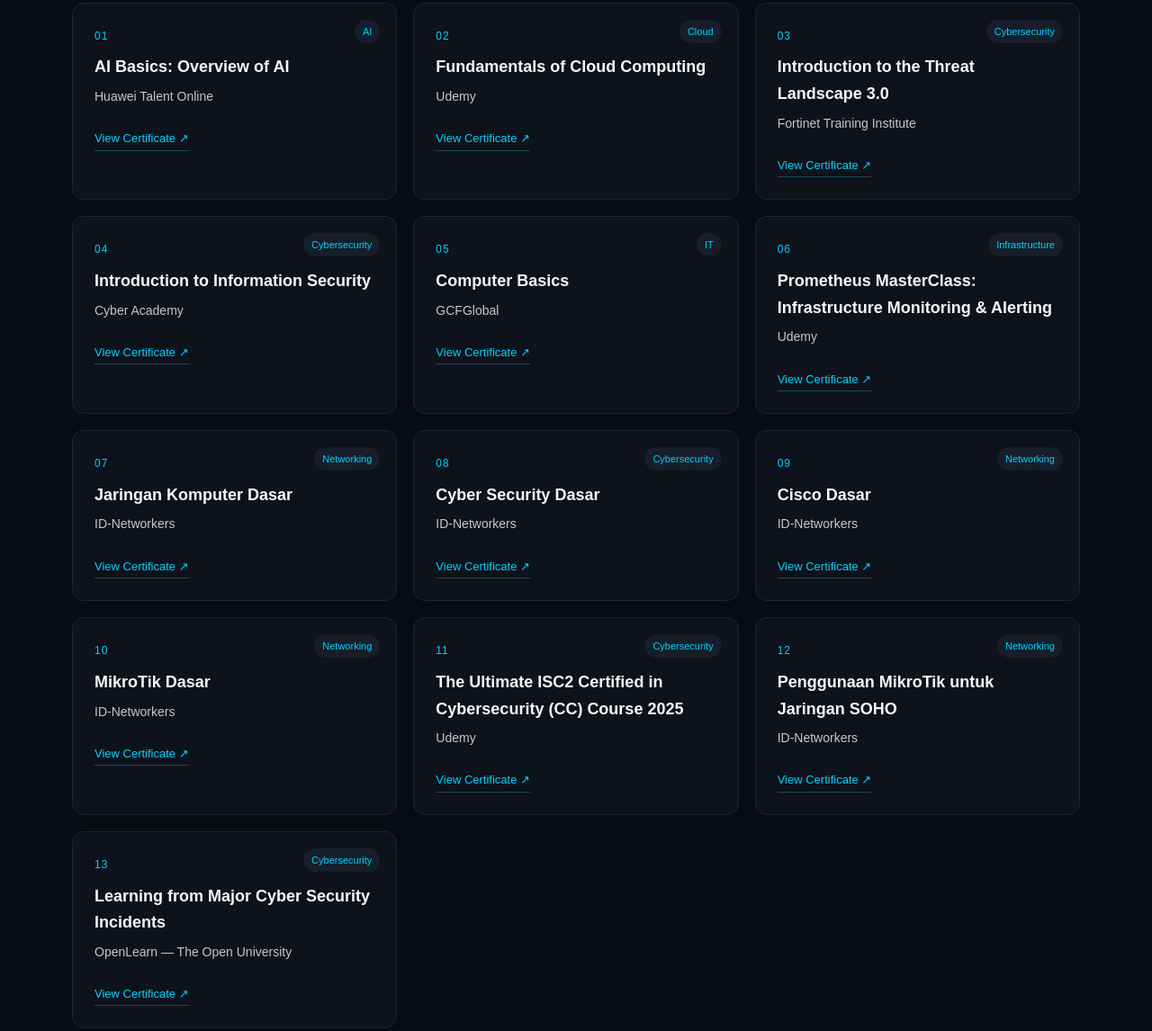
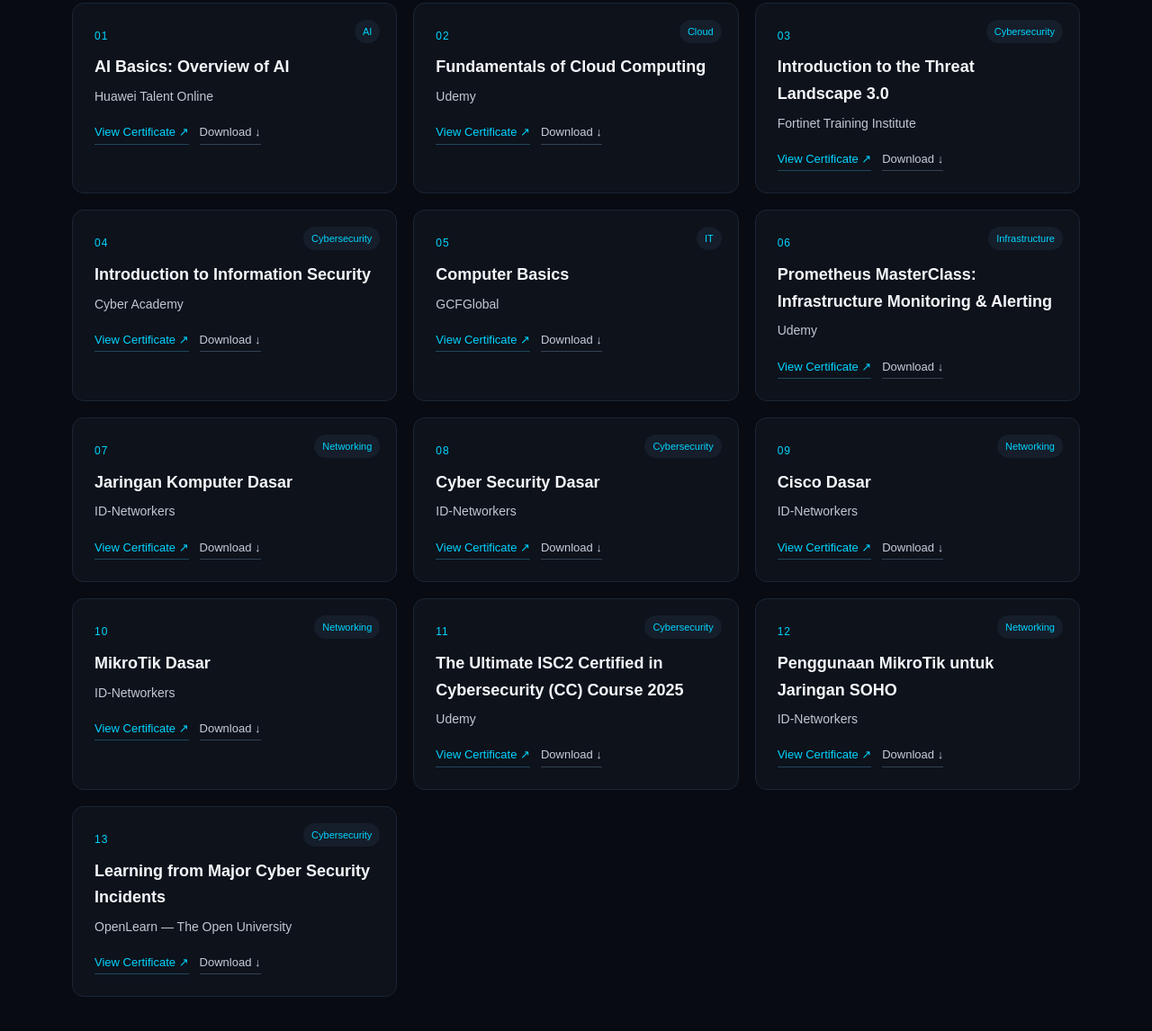
Before and after one commit to AllexxaID/allexxa.my.id, a plain HTML site: page index.html in a window 1280 px wide. Shown: the part 3124-4270 px from the top of the page at 90% size. Drawn offline with Linux system fonts and the light colour scheme.

Commit message:
Enhance certificate links and project details
Added download links for certificates and updated project descriptions.

```diff
--- a/index.html
+++ b/index.html
@@ -13,7 +13,11 @@
 nav{position:fixed;top:0;left:0;width:100%;z-index:10;background:rgba(8,11,18,.88);backdrop-filter:blur(12px);border-bottom:1px solid #1d2633}.nav{height:70px;display:flex;align-items:center;justify-content:space-between}.logo{font-weight:800;font-size:21px}.logo b{color:#00d4ff}.links{display:flex;gap:20px;list-style:none}.links a{color:#aeb7c5;font-size:14px}.links a:hover{color:#00d4ff}
 .hero{min-height:100vh;display:flex;align-items:center;padding-top:70px}.hero-inner{max-width:850px}.eyebrow{display:inline-block;border:1px solid #263243;background:#0d131d;color:#00d4ff;border-radius:999px;padding:7px 13px;font-size:13px;margin-bottom:22px}h1{font-size:clamp(44px,8vw,80px);line-height:1.04;margin-bottom:20px}h1 span{color:#00d4ff}.lead{font-size:19px;color:#9da6b5;max-width:760px;margin-bottom:28px}.actions{display:flex;gap:12px;flex-wrap:wrap}.btn{padding:12px 19px;border-radius:8px;border:1px solid #2a3443;display:inline-block}.primary{background:#00d4ff;color:#061018;border-color:#00d4ff;font-weight:700}.btn:hover{border-color:#00d4ff;color:#00d4ff}.primary:hover{color:#061018;transform:translateY(-2px)}
 section{padding:95px 0;border-top:1px solid #161e29}.kicker{color:#00d4ff;letter-spacing:2px;font-size:12px;text-transform:uppercase}h2{font-size:38px;margin:7px 0}.section-desc{color:#8993a3;margin-bottom:35px}.grid{display:grid;gap:18px}.about{grid-template-columns:1fr 1fr}.box,.card{background:#0d121b;border:1px solid #1b2634;border-radius:13px;padding:24px}.muted{color:#aab3c0}.info{display:grid;gap:14px}.info div{padding:15px;border:1px solid #1b2634;border-radius:10px;background:#0b1018}.info strong{display:block;color:#00d4ff}
-.skills{grid-template-columns:repeat(3,1fr)}.card{transition:.25s}.card:hover{transform:translateY(-4px);border-color:#00d4ff}.card h3{margin:7px 0 6px;font-size:18px}.card p{color:#8f99a8;font-size:14px}.projects{grid-template-columns:repeat(2,1fr)}.num{font-size:12px;color:#00d4ff;letter-spacing:1px;margin-bottom:10px}.tags{display:flex;gap:7px;flex-wrap:wrap;margin-top:14px}.pill,.tag{display:inline-block;border-radius:999px;background:#151e2a;color:#aeb8c6;padding:4px 9px;font-size:11px}.certs{grid-template-columns:repeat(3,1fr)}.cert{position:relative;padding-top:27px}.cert .pill{position:absolute;right:18px;top:18px;color:#00d4ff}.issuer{margin-bottom:17px!important;color:#c1c8d3!important}.view{display:inline-block;margin-top:7px;color:#00d4ff;font-size:13px;border-bottom:1px solid #21465a;padding-bottom:2px}
+.skills{grid-template-columns:repeat(3,1fr)}.card{transition:.25s}.card:hover{transform:translateY(-4px);border-color:#00d4ff}.card h3{margin:7px 0 6px;font-size:18px}.card p{color:#8f99a8;font-size:14px}.projects{grid-template-columns:repeat(2,1fr)}.num{font-size:12px;color:#00d4ff;letter-spacing:1px;margin-bottom:10px}.tags{display:flex;gap:7px;flex-wrap:wrap;margin-top:14px}.pill,.tag{display:inline-block;border-radius:999px;background:#151e2a;color:#aeb8c6;padding:4px 9px;font-size:11px}.certs{grid-template-columns:repeat(3,1fr)}.cert{position:relative;padding-top:27px}.cert .pill{position:absolute;right:18px;top:18px;color:#00d4ff}.issuer{margin-bottom:17px!important;color:#c1c8d3!important}
+.cert-actions{display:flex;gap:12px;align-items:center;flex-wrap:wrap;margin-top:8px}
+.download{display:inline-block;color:#c5ceda;font-size:13px;border-bottom:1px solid #344252;padding-bottom:2px}
+.download:hover{color:#00d4ff;border-color:#00d4ff}
+.view{display:inline-block;margin-top:0;color:#00d4ff;font-size:13px;border-bottom:1px solid #21465a;padding-bottom:2px}
 .timeline{border-left:2px solid #1d2b3a;padding-left:24px}.timeline-item{position:relative;margin-bottom:30px}.timeline-item:before{content:"";position:absolute;width:9px;height:9px;border-radius:50%;background:#00d4ff;left:-30px;top:8px}.timeline-item small{color:#00d4ff}.timeline-item h3{margin:4px 0}.timeline-item p{color:#929baa}
 .contact{text-align:center;padding:48px 20px}footer{padding:28px 0;text-align:center;border-top:1px solid #161e29;color:#687384;font-size:13px}
 @media(max-width:780px){.links{display:none}.about,.skills,.projects,.certs{grid-template-columns:1fr}section{padding:75px 0}h2{font-size:32px}}
@@ -47,8 +51,7 @@
 <div class="grid projects">
 <div class="card"><div class="num">PROJECT 01</div><h3>MikroTik Network Lab</h3><p>Project pembelajaran jaringan menggunakan MikroTik dengan konfigurasi DHCP, Firewall, NAT, Routing dan VPN.</p><div class="tags"><span class="tag">MikroTik</span><span class="tag">Networking</span><span class="tag">Firewall</span></div></div>
 <div class="card"><div class="num">PROJECT 02</div><h3>Proxmox Server Lab</h3><p>Lab virtualisasi menggunakan Proxmox VE untuk menjalankan berbagai virtual machine Linux dan server.</p><div class="tags"><span class="tag">Proxmox</span><span class="tag">Linux</span><span class="tag">Virtualization</span></div></div>
-<div class="card"><div class="num">PROJECT 03</div><h3>NyamYuk</h3><p>Project brand makanan dan pengembangan sistem digital untuk mendukung operasional serta penjualan.</p><div class="tags"><span class="tag">Business</span><span class="tag">Web</span><span class="tag">Application</span></div></div>
-<div class="card"><div class="num">PROJECT 04</div><h3>IT Support Lab</h3><p>Dokumentasi troubleshooting komputer, instalasi sistem operasi, printer, jaringan LAN dan maintenance.</p><div class="tags"><span class="tag">IT Support</span><span class="tag">Hardware</span><span class="tag">Troubleshooting</span></div></div>
+<div class="card"><div class="num">PROJECT 03</div><h3>IT Support Lab</h3><p>Dokumentasi troubleshooting komputer, instalasi sistem operasi, printer, jaringan LAN dan maintenance.</p><div class="tags"><span class="tag">IT Support</span><span class="tag">Hardware</span><span class="tag">Troubleshooting</span></div></div>
 </div></div></section>
 
 <section id="certifications"><div class="container"><span class="kicker">04 — Certifications & Training</span><h2>13 Certifications & Training</h2><p class="section-desc">Klik <b>View Certificate</b> untuk membuka dokumen sertifikat asli.</p>
@@ -58,7 +61,7 @@
       <span class="pill">AI</span>
       <h3>AI Basics: Overview of AI</h3>
       <p class="issuer">Huawei Talent Online</p>
-      <a class="view" href="certificates/AI Basics - Overview of AI (Huawei).pdf" target="_blank" rel="noopener">View Certificate ↗</a>
+      <div class="cert-actions"><a class="view" href="certificates/AI Basics - Overview of AI (Huawei).pdf" target="_blank" rel="noopener">View Certificate ↗</a><a class="download" href="certificates/AI Basics - Overview of AI (Huawei).pdf" download>Download ↓</a></div>
     </article>
 
     <article class="card cert">
@@ -66,7 +69,7 @@
       <span class="pill">Cloud</span>
       <h3>Fundamentals of Cloud Computing</h3>
       <p class="issuer">Udemy</p>
-      <a class="view" href="certificates/Fundamentals of Cloud Computing (Udemy).pdf" target="_blank" rel="noopener">View Certificate ↗</a>
+      <div class="cert-actions"><a class="view" href="certificates/Fundamentals of Cloud Computing (Udemy).pdf" target="_blank" rel="noopener">View Certificate ↗</a><a class="download" href="certificates/Fundamentals of Cloud Computing (Udemy).pdf" download>Download ↓</a></div>
     </article>
 
     <article class="card cert">
@@ -74,7 +77,7 @@
       <span class="pill">Cybersecurity</span>
       <h3>Introduction to the Threat Landscape 3.0</h3>
       <p class="issuer">Fortinet Training Institute</p>
-      <a class="view" href="certificates/Introduction to the Threat Landscape 3.0 (Fortinet).pdf" target="_blank" rel="noopener">View Certificate ↗</a>
+      <div class="cert-actions"><a class="view" href="certificates/Introduction to the Threat Landscape 3.0 (Fortinet).pdf" target="_blank" rel="noopener">View Certificate ↗</a><a class="download" href="certificates/Introduction to the Threat Landscape 3.0 (Fortinet).pdf" download>Download ↓</a></div>
     </article>
 
     <article class="card cert">
@@ -82,7 +85,7 @@
       <span class="pill">Cybersecurity</span>
       <h3>Introduction to Information Security</h3>
       <p class="issuer">Cyber Academy</p>
-      <a class="view" href="certificates/Introduction to Information Security.pdf" target="_blank" rel="noopener">View Certificate ↗</a>
+      <div class="cert-actions"><a class="view" href="certificates/Introduction to Information Security.pdf" target="_blank" rel="noopener">View Certificate ↗</a><a class="download" href="certificates/Introduction to Information Security.pdf" download>Download ↓</a></div>
     </article>
 
     <article class="card cert">
@@ -90,7 +93,7 @@
       <span class="pill">IT</span>
       <h3>Computer Basics</h3>
       <p class="issuer">GCFGlobal</p>
-      <a class="view" href="certificates/Computer Basics (GCFGlobal).pdf" target="_blank" rel="noopener">View Certificate ↗</a>
+      <div class="cert-actions"><a class="view" href="certificates/Computer Basics (GCFGlobal).pdf" target="_blank" rel="noopener">View Certificate ↗</a><a class="download" href="certificates/Computer Basics (GCFGlobal).pdf" download>Download ↓</a></div>
     </article>
 
     <article class="card cert">
@@ -98,7 +101,7 @@
       <span class="pill">Infrastructure</span>
       <h3>Prometheus MasterClass: Infrastructure Monitoring &amp; Alerting</h3>
       <p class="issuer">Udemy</p>
-      <a class="view" href="certificates/Prometheus MasterClass - Infrastructure Monitoring &amp; Alerting.pdf" target="_blank" rel="noopener">View Certificate ↗</a>
+      <div class="cert-actions"><a class="view" href="certificates/Prometheus MasterClass - Infrastructure Monitoring &amp; Alerting.pdf" target="_blank" rel="noopener">View Certificate ↗</a><a class="download" href="certificates/Prometheus MasterClass - Infrastructure Monitoring &amp; Alerting.pdf" download>Download ↓</a></div>
     </article>
 
     <article class="card cert">
@@ -106,7 +109,7 @@
       <span class="pill">Networking</span>
       <h3>Jaringan Komputer Dasar</h3>
       <p class="issuer">ID-Networkers</p>
-      <a class="view" href="certificates/Jaringan Komputer Dasar (ID-Networkers).pdf" target="_blank" rel="noopener">View Certificate ↗</a>
+      <div class="cert-actions"><a class="view" href="certificates/Jaringan Komputer Dasar (ID-Networkers).pdf" target="_blank" rel="noopener">View Certificate ↗</a><a class="download" href="certificates/Jaringan Komputer Dasar (ID-Networkers).pdf" download>Download ↓</a></div>
     </article>
 
     <article class="card cert">
@@ -114,7 +117,7 @@
       <span class="pill">Cybersecurity</span>
       <h3>Cyber Security Dasar</h3>
       <p class="issuer">ID-Networkers</p>
-      <a class="view" href="certificates/Cyber Security Dasar (ID-Networkers).pdf" target="_blank" rel="noopener">View Certificate ↗</a>
+      <div class="cert-actions"><a class="view" href="certificates/Cyber Security Dasar (ID-Networkers).pdf" target="_blank" rel="noopener">View Certificate ↗</a><a class="download" href="certificates/Cyber Security Dasar (ID-Networkers).pdf" download>Download ↓</a></div>
     </article>
 
     <article class="card cert">
@@ -122,7 +125,7 @@
       <span class="pill">Networking</span>
       <h3>Cisco Dasar</h3>
       <p class="issuer">ID-Networkers</p>
-      <a class="view" href="certificates/Cisco Dasar (ID-Networkers).pdf" target="_blank" rel="noopener">View Certificate ↗</a>
+      <div class="cert-actions"><a class="view" href="certificates/Cisco Dasar (ID-Networkers).pdf" target="_blank" rel="noopener">View Certificate ↗</a><a class="download" href="certificates/Cisco Dasar (ID-Networkers).pdf" download>Download ↓</a></div>
     </article>
 
     <article class="card cert">
@@ -130,7 +133,7 @@
       <span class="pill">Networking</span>
       <h3>MikroTik Dasar</h3>
       <p class="issuer">ID-Networkers</p>
-      <a class="view" href="certificates/MikroTik Dasar (ID-Networkers).pdf" target="_blank" rel="noopener">View Certificate ↗</a>
+      <div class="cert-actions"><a class="view" href="certificates/MikroTik Dasar (ID-Networkers).pdf" target="_blank" rel="noopener">View Certificate ↗</a><a class="download" href="certificates/MikroTik Dasar (ID-Networkers).pdf" download>Download ↓</a></div>
     </article>
 
     <article class="card cert">
@@ -138,7 +141,7 @@
       <span class="pill">Cybersecurity</span>
       <h3>The Ultimate ISC2 Certified in Cybersecurity (CC) Course 2025</h3>
       <p class="issuer">Udemy</p>
-      <a class="view" href="certificates/ISC2 CC Course 2025 (Udemy).pdf" target="_blank" rel="noopener">View Certificate ↗</a>
+      <div class="cert-actions"><a class="view" href="certificates/ISC2 CC Course 2025 (Udemy).pdf" target="_blank" rel="noopener">View Certificate ↗</a><a class="download" href="certificates/ISC2 CC Course 2025 (Udemy).pdf" download>Download ↓</a></div>
     </article>
 
     <article class="card cert">
@@ -146,7 +149,7 @@
       <span class="pill">Networking</span>
       <h3>Penggunaan MikroTik untuk Jaringan SOHO</h3>
       <p class="issuer">ID-Networkers</p>
-      <a class="view" href="certificates/MikroTik SOHO Webinar (ID-Networkers).pdf" target="_blank" rel="noopener">View Certificate ↗</a>
+      <div class="cert-actions"><a class="view" href="certificates/MikroTik SOHO Webinar (ID-Networkers).pdf" target="_blank" rel="noopener">View Certificate ↗</a><a class="download" href="certificates/MikroTik SOHO Webinar (ID-Networkers).pdf" download>Download ↓</a></div>
     </article>
 
     <article class="card cert">
@@ -154,7 +157,7 @@
       <span class="pill">Cybersecurity</span>
       <h3>Learning from Major Cyber Security Incidents</h3>
       <p class="issuer">OpenLearn — The Open University</p>
-      <a class="view" href="certificates/Learning from Major Cyber Security Incidents (OpenLearn).pdf" target="_blank" rel="noopener">View Certificate ↗</a>
+      <div class="cert-actions"><a class="view" href="certificates/Learning from Major Cyber Security Incidents (OpenLearn).pdf" target="_blank" rel="noopener">View Certificate ↗</a><a class="download" href="certificates/Learning from Major Cyber Security Incidents (OpenLearn).pdf" download>Download ↓</a></div>
     </article>
     </div></div></section>
 
@@ -162,7 +165,7 @@
 <div class="timeline"><div class="timeline-item"><small>IT SUPPORT</small><h3>DPRD Jawa Barat</h3><p class="muted">Melakukan maintenance komputer, instalasi Windows, troubleshooting printer, konfigurasi LAN, CCTV dan perangkat jaringan.</p></div>
 <div class="timeline-item"><small>EDUCATION</small><h3>SMK Handayani Banjaran</h3><p class="muted">Teknik Komputer dan Jaringan. Mempelajari dasar komputer, jaringan, server dan troubleshooting.</p></div></div></div></section>
 
-<section id="contact"><div class="container"><div class="box contact"><span class="kicker">06 — Contact</span><h2>Let's Connect</h2><p class="section-desc">Tertarik bekerja sama atau ingin melihat project saya?</p><div class="actions" style="justify-content:center"><a class="btn primary" href="https://github.com/AllexxaID" target="_blank" rel="noopener">GitHub Profile</a><a class="btn" href="CV-Yahya-Fauzan-Sumpena-Putra.pdf" target="_blank" rel="noopener">Open CV</a></div></div></div></section>
+<section id="contact"><div class="container"><div class="box contact"><span class="kicker">06 — Contact</span><h2>Let's Connect</h2><p class="section-desc">Tertarik bekerja sama atau ingin melihat project saya?</p><div class="actions" style="justify-content:center"><a class="btn primary" href="https://github.com/AllexxaID" target="_blank" rel="noopener">GitHub Profile</a><a class="btn" href="CV-Yahya-Fauzan-Sumpena-Putra.pdf" target="_blank" rel="noopener">View CV ↗</a><a class="btn" href="CV-Yahya-Fauzan-Sumpena-Putra.pdf" download>Download CV ↓</a></div></div></div></section>
 
 <footer><div class="container">© 2026 AllexxaID — allexxa.my.id</div></footer>
 </body></html>
```
